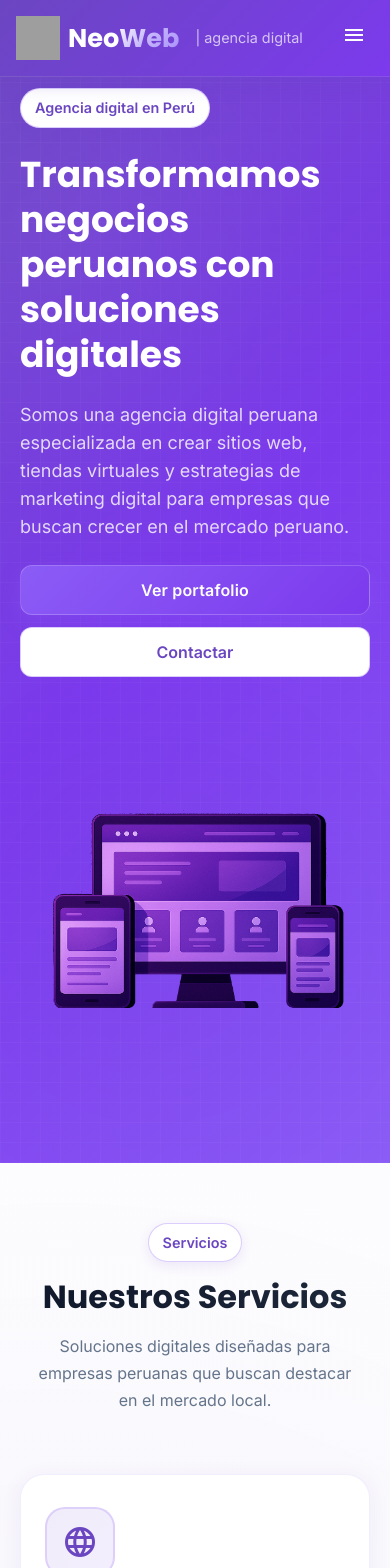
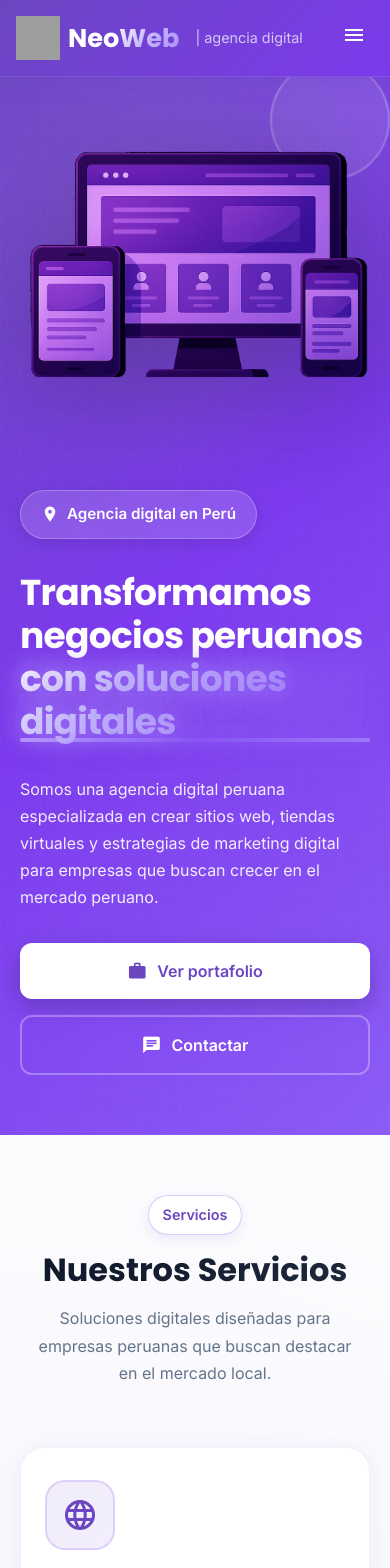
Before and after one commit to ConquestJD/neoweb, an Angular app: page /inicio in a window 390 px wide. Shown: the top 1568 px of the page. Built offline with nearby package versions, Linux system fonts and the light colour scheme; grey boxes are pictures that could not be loaded.

Commit message:
Revamp hero section in home component with enhanced layout and styling. Introduce new design elements including a gradient background, improved text hierarchy, and responsive adjustments for better user engagement. Update HTML structure and CSS classes for clarity and consistency across devices.

```diff
--- a/src/app/features/home/home.component.css
+++ b/src/app/features/home/home.component.css
@@ -23,6 +23,365 @@ section {
   background: rgba(255, 255, 255, 0.05);
   border: 1px solid rgba(255, 255, 255, 0.12);
   box-shadow: none;
+}
+
+/* Hero Section Mejorada */
+.hero-section-enhanced {
+  position: relative;
+  min-height: 100vh;
+  display: flex;
+  align-items: center;
+  padding: 120px 0 100px;
+  background: linear-gradient(135deg, #6B46C1 0%, #7C3AED 50%, #8B5CF6 100%);
+  overflow: hidden;
+}
+
+.hero-background-pattern {
+  position: absolute;
+  top: 0;
+  left: 0;
+  right: 0;
+  bottom: 0;
+  background-image:
+    radial-gradient(circle at 20% 20%, rgba(255, 255, 255, 0.1), transparent 30%),
+    radial-gradient(circle at 80% 10%, rgba(196, 181, 253, 0.15), transparent 28%),
+    radial-gradient(circle at 40% 80%, rgba(139, 92, 246, 0.12), transparent 32%),
+    repeating-linear-gradient(0deg, rgba(255, 255, 255, 0.03), rgba(255, 255, 255, 0.03) 1px, transparent 1px, transparent 20px),
+    repeating-linear-gradient(90deg, rgba(255, 255, 255, 0.03), rgba(255, 255, 255, 0.03) 1px, transparent 1px, transparent 20px);
+  background-size: cover;
+  opacity: 0.6;
+  pointer-events: none;
+  z-index: 0;
+}
+
+.hero-content-wrapper {
+  display: grid;
+  grid-template-columns: 1fr 1fr;
+  gap: 80px;
+  align-items: center;
+  position: relative;
+  z-index: 1;
+}
+
+.hero-text-content {
+  display: flex;
+  flex-direction: column;
+  gap: 32px;
+}
+
+.hero-badge-wrapper {
+  display: flex;
+  align-items: center;
+}
+
+.hero-badge {
+  display: inline-flex;
+  align-items: center;
+  gap: 8px;
+  padding: 12px 20px;
+  border-radius: 50px;
+  background: rgba(255, 255, 255, 0.15);
+  border: 1px solid rgba(255, 255, 255, 0.25);
+  color: #ffffff;
+  font-weight: 600;
+  font-size: 0.95rem;
+  font-family: 'Inter', sans-serif;
+  backdrop-filter: blur(10px);
+  box-shadow: 0 4px 16px rgba(0, 0, 0, 0.1);
+}
+
+.hero-badge .material-icons {
+  font-size: 18px;
+}
+
+.hero-title-enhanced {
+  font-family: 'Poppins', sans-serif;
+  font-size: 3.5rem;
+  font-weight: 700;
+  color: #ffffff;
+  line-height: 1.2;
+  letter-spacing: -0.02em;
+}
+
+.hero-title-gradient {
+  background: linear-gradient(135deg, #ffffff 0%, #C4B5FD 30%, #A78BFA 60%, #8B5CF6 100%);
+  -webkit-background-clip: text;
+  background-clip: text;
+  -webkit-text-fill-color: transparent;
+  display: inline-block;
+  position: relative;
+  font-weight: 700;
+  text-shadow: 0 0 30px rgba(196, 181, 253, 0.5);
+  filter: drop-shadow(0 2px 8px rgba(139, 92, 246, 0.4));
+}
+
+.hero-title-gradient::before {
+  content: '';
+  position: absolute;
+  top: 0;
+  left: -4px;
+  right: -4px;
+  bottom: 0;
+  background: linear-gradient(135deg, rgba(196, 181, 253, 0.2) 0%, rgba(139, 92, 246, 0.15) 100%);
+  border-radius: 8px;
+  z-index: -1;
+  filter: blur(12px);
+  opacity: 0.8;
+}
+
+.hero-title-gradient::after {
+  content: '';
+  position: absolute;
+  bottom: 2px;
+  left: 0;
+  width: 100%;
+  height: 4px;
+  background: linear-gradient(90deg, rgba(196, 181, 253, 0.8) 0%, rgba(139, 92, 246, 0.6) 50%, rgba(167, 139, 250, 0.8) 100%);
+  border-radius: 2px;
+  opacity: 0.9;
+  box-shadow: 0 2px 8px rgba(139, 92, 246, 0.5);
+}
+
+.hero-description-enhanced {
+  font-family: 'Inter', sans-serif;
+  font-size: 1.25rem;
+  color: rgba(255, 255, 255, 0.9);
+  line-height: 1.7;
+  max-width: 580px;
+}
+
+.hero-buttons {
+  display: flex;
+  gap: 16px;
+  flex-wrap: wrap;
+}
+
+.hero-btn-primary {
+  display: inline-flex;
+  align-items: center;
+  gap: 10px;
+  padding: 16px 32px;
+  border-radius: 12px;
+  background: #ffffff;
+  color: #6B46C1;
+  border: none;
+  font-weight: 600;
+  font-size: 1rem;
+  cursor: pointer;
+  transition: all 0.3s ease;
+  font-family: 'Inter', sans-serif;
+  box-shadow: 0 8px 24px rgba(0, 0, 0, 0.2);
+}
+
+.hero-btn-primary:hover {
+  transform: translateY(-2px);
+  box-shadow: 0 12px 32px rgba(0, 0, 0, 0.3);
+  background: rgba(255, 255, 255, 0.95);
+}
+
+.hero-btn-primary .material-icons {
+  font-size: 20px;
+}
+
+.hero-btn-secondary {
+  display: inline-flex;
+  align-items: center;
+  gap: 10px;
+  padding: 16px 32px;
+  border-radius: 12px;
+  background: transparent;
+  color: #ffffff;
+  border: 2px solid rgba(255, 255, 255, 0.3);
+  font-weight: 600;
+  font-size: 1rem;
+  cursor: pointer;
+  transition: all 0.3s ease;
+  font-family: 'Inter', sans-serif;
+  backdrop-filter: blur(10px);
+}
+
+.hero-btn-secondary:hover {
+  background: rgba(255, 255, 255, 0.15);
+  border-color: rgba(255, 255, 255, 0.5);
+  transform: translateY(-2px);
+  box-shadow: 0 8px 24px rgba(0, 0, 0, 0.2);
+}
+
+.hero-btn-secondary .material-icons {
+  font-size: 20px;
+}
+
+.hero-stats {
+  display: flex;
+  align-items: center;
+  gap: 24px;
+  padding-top: 24px;
+  border-top: 1px solid rgba(255, 255, 255, 0.2);
+}
+
+.hero-stat-item {
+  display: flex;
+  flex-direction: column;
+  gap: 4px;
+}
+
+.hero-stat-value {
+  font-family: 'Poppins', sans-serif;
+  font-size: 2rem;
+  font-weight: 700;
+  color: #ffffff;
+  line-height: 1;
+}
+
+.hero-stat-label {
+  font-family: 'Inter', sans-serif;
+  font-size: 0.9rem;
+  color: rgba(255, 255, 255, 0.8);
+  font-weight: 500;
+}
+
+.hero-stat-divider {
+  width: 1px;
+  height: 40px;
+  background: rgba(255, 255, 255, 0.2);
+}
+
+.hero-image-wrapper {
+  position: relative;
+  display: flex;
+  align-items: center;
+  justify-content: center;
+}
+
+.hero-image-container {
+  position: relative;
+  width: 100%;
+  max-width: 600px;
+}
+
+.hero-image-glow {
+  position: absolute;
+  top: 50%;
+  left: 50%;
+  transform: translate(-50%, -50%);
+  width: 100%;
+  height: 100%;
+  background: radial-gradient(circle, rgba(255, 255, 255, 0.2) 0%, transparent 70%);
+  border-radius: 50%;
+  filter: blur(60px);
+  z-index: 0;
+  animation: pulse 3s ease-in-out infinite;
+}
+
+@keyframes pulse {
+  0%, 100% {
+    opacity: 0.5;
+    transform: translate(-50%, -50%) scale(1);
+  }
+  50% {
+    opacity: 0.8;
+    transform: translate(-50%, -50%) scale(1.1);
+  }
+}
+
+.hero-image {
+  width: 100%;
+  height: auto;
+  object-fit: contain;
+  position: relative;
+  z-index: 2;
+  filter: drop-shadow(0 20px 60px rgba(0, 0, 0, 0.3));
+  animation: float 6s ease-in-out infinite;
+}
+
+@keyframes float {
+  0%, 100% {
+    transform: translateY(0);
+  }
+  50% {
+    transform: translateY(-20px);
+  }
+}
+
+.hero-image-decoration {
+  position: absolute;
+  top: -20px;
+  right: -20px;
+  width: 120px;
+  height: 120px;
+  background: linear-gradient(135deg, rgba(255, 255, 255, 0.1) 0%, rgba(196, 181, 253, 0.1) 100%);
+  border-radius: 50%;
+  border: 2px solid rgba(255, 255, 255, 0.2);
+  z-index: 1;
+  animation: rotate 20s linear infinite;
+}
+
+@keyframes rotate {
+  from {
+    transform: rotate(0deg);
+  }
+  to {
+    transform: rotate(360deg);
+  }
+}
+
+/* Responsive Hero Mejorado */
+@media (max-width: 968px) {
+  .hero-content-wrapper {
+    grid-template-columns: 1fr;
+    gap: 60px;
+  }
+
+  .hero-image-wrapper {
+    order: -1;
+  }
+
+  .hero-title-enhanced {
+    font-size: 2.75rem;
+  }
+
+  .hero-description-enhanced {
+    font-size: 1.125rem;
+  }
+}
+
+@media (max-width: 640px) {
+  .hero-section-enhanced {
+    padding: 80px 0 60px;
+    min-height: auto;
+  }
+
+  .hero-title-enhanced {
+    font-size: 2.25rem;
+  }
+
+  .hero-description-enhanced {
+    font-size: 1rem;
+  }
+
+  .hero-buttons {
+    flex-direction: column;
+    width: 100%;
+  }
+
+  .hero-btn-primary,
+  .hero-btn-secondary {
+    width: 100%;
+    justify-content: center;
+  }
+
+  .hero-stats {
+    flex-wrap: wrap;
+    gap: 16px;
+  }
+
+  .hero-stat-divider {
+    display: none;
+  }
+
+  .hero-stat-value {
+    font-size: 1.75rem;
+  }
 }
 
 /* Servicios Section Mejorada */
--- a/src/app/features/home/home.component.html
+++ b/src/app/features/home/home.component.html
@@ -1,23 +1,42 @@
 <!-- Home NeoWeb -->
 
-<!-- Hero (blanco) -->
-<section class="section-navy hero-full hero-pattern py-24">
-  <div class="container grid grid-cols-1 lg:grid-cols-2 gap-12 items-center">
-    <div class="space-y-6">
-      <p class="pill w-fit">Agencia digital en Perú</p>
-      <h1 class="text-4xl md:text-5xl font-poppins font-bold text-white leading-tight">
-        Transformamos negocios peruanos con soluciones digitales
-      </h1>
-      <p class="text-lg text-white/80 max-w-xl">
-        Somos una agencia digital peruana especializada en crear sitios web, tiendas virtuales y estrategias de marketing digital para empresas que buscan crecer en el mercado peruano.
-      </p>
-      <div class="flex flex-col sm:flex-row gap-3">
-        <button routerLink="/portafolio" class="btn-primary">Ver portafolio</button>
-        <button routerLink="/contacto" class="btn-secondary">Contactar</button>
+<!-- Hero (mejorado) -->
+<section class="hero-section-enhanced">
+  <div class="hero-background-pattern"></div>
+  <div class="container">
+    <div class="hero-content-wrapper">
+      <div class="hero-text-content">
+        <div class="hero-badge-wrapper">
+          <p class="hero-badge">
+            <span class="material-icons">location_on</span>
+            <span>Agencia digital en Perú</span>
+          </p>
+        </div>
+        <h1 class="hero-title-enhanced">
+          Transformamos negocios peruanos
+          <span class="hero-title-gradient">con soluciones digitales</span>
+        </h1>
+        <p class="hero-description-enhanced">
+          Somos una agencia digital peruana especializada en crear sitios web, tiendas virtuales y estrategias de marketing digital para empresas que buscan crecer en el mercado peruano.
+        </p>
+        <div class="hero-buttons">
+          <button routerLink="/portafolio" class="hero-btn-primary">
+            <span class="material-icons">work</span>
+            <span>Ver portafolio</span>
+          </button>
+          <button routerLink="/contacto" class="hero-btn-secondary">
+            <span class="material-icons">chat</span>
+            <span>Contactar</span>
+          </button>
+        </div>
       </div>
-    </div>
-    <div class=" p-6">
-      <img src="/assets/hero.png" alt="Mockup NeoWeb" class="w-full h-full object-cover">
+      <div class="hero-image-wrapper">
+        <div class="hero-image-container">
+          <div class="hero-image-glow"></div>
+          <img src="/assets/hero.png" alt="Mockup NeoWeb" class="hero-image">
+          <div class="hero-image-decoration"></div>
+        </div>
+      </div>
     </div>
   </div>
 </section>
```
